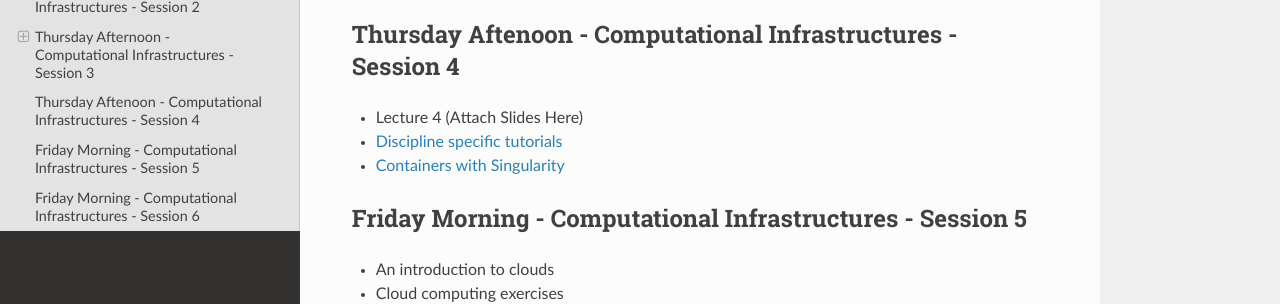
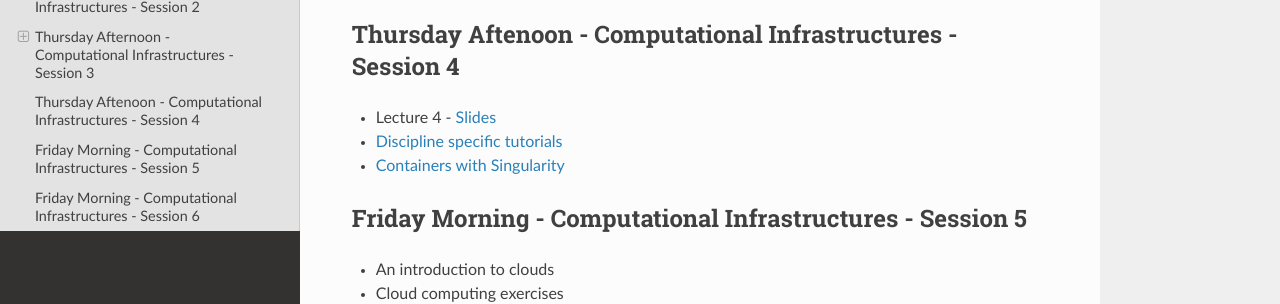
Before and after one commit to opensciencegrid/dosar, an MkDocs documentation site: the page built from docs/Materials/TriesteMaterials.md, in a window 1280 px wide and 900 px high, scrolled down 623 px. Shown: the part 313-617 px from the top of the window. Built offline with MkDocs 1.6.1, drawn with Linux system fonts in a browser that asks for light colours; nearby versions of some CDN libraries; old or Windows-style settings are respelled for this version of MkDocs.

Commit message:
Update TriesteMaterials.md

```diff
--- a/docs/Materials/TriesteMaterials.md
+++ b/docs/Materials/TriesteMaterials.md
@@ -30,7 +30,7 @@
 
 ## Thursday Aftenoon - Computational Infrastructures - Session 4
 
-   * Lecture 4 (Attach Slides Here)
+   * Lecture 4 - [Slides](https://github.com/opensciencegrid/dosar/blob/master/docs/Materials/RDA-Lecture4-2017.pdf)
    * [Discipline specific tutorials](https://github.com/opensciencegrid/dosar/blob/master/docs/Materials/13-DisciplineTutorials.md)
    * [Containers with Singularity](https://github.com/opensciencegrid/dosar/blob/master/docs/Materials/14-Containers.md)
 
```
